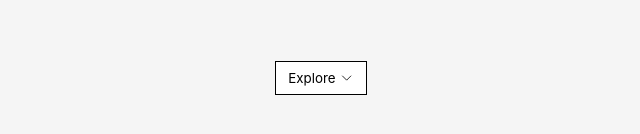
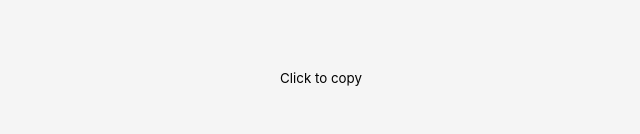
Before and after one commit to 5thAttemptCode/React-Components, a React (Vite) app: page / in a window 1280 px wide. Shown: the part 322-456 px from the top of the page, without its empty margins (319-959 px from the left). Built offline with nearby package versions, Linux system fonts and the light colour scheme.

Commit message:
new component

```diff
--- a/src/App.jsx
+++ b/src/App.jsx
@@ -6,13 +6,15 @@ import ModalComponent from './components/modal'
 import DropdownComponent from './components/dropdown'
 import Sidebar from './components/sidebar'
 import SearchBar from './components/searchbar'
+import CopyToClipboard from './components/copyToClipboard'
 
 
 export default function App() {
 
   return (
     <>
-      <DropdownComponent />
+      <CopyToClipboard />
+      {/* <DropdownComponent /> */}
       {/* <LightSwitch /> */}
       {/* <ModalComponent /> */}
       {/* <SearchBar /> */}
--- /dev/null
+++ b/src/components/copyToClipboard/customHooks/useCopyToClipboard/index.jsx
@@ -0,0 +1,19 @@
+import { useState } from 'react'
+
+
+export function useCopyToClipboard( defaultText = "Click to copy", timeout = 1500 ) {
+
+  const [ buttonText, setButtonText ] = useState(defaultText)
+
+  const copyClipboard = (textToCopy) => {
+
+    navigator.clipboard.writeText(textToCopy).then(() => {
+      setButtonText("Copied to clipboard!")
+      setTimeout(() => {
+        setButtonText(defaultText)
+      }, timeout)
+    })
+  }
+
+  return { buttonText, copyClipboard }
+}
--- /dev/null
+++ b/src/components/copyToClipboard/index.jsx
@@ -0,0 +1,18 @@
+import React from 'react'
+import { useCopyToClipboard } from './customHooks/useCopyToClipboard'
+
+
+export default function CopyToClipboard() {
+
+  const { buttonText, copyClipboard } = useCopyToClipboard()
+
+  const textToCopy = "Copy this text"
+
+  return (
+    <section>
+      <button onClick={() => copyClipboard(textToCopy)}>
+        {buttonText}
+      </button>
+    </section>
+  )
+}
```
